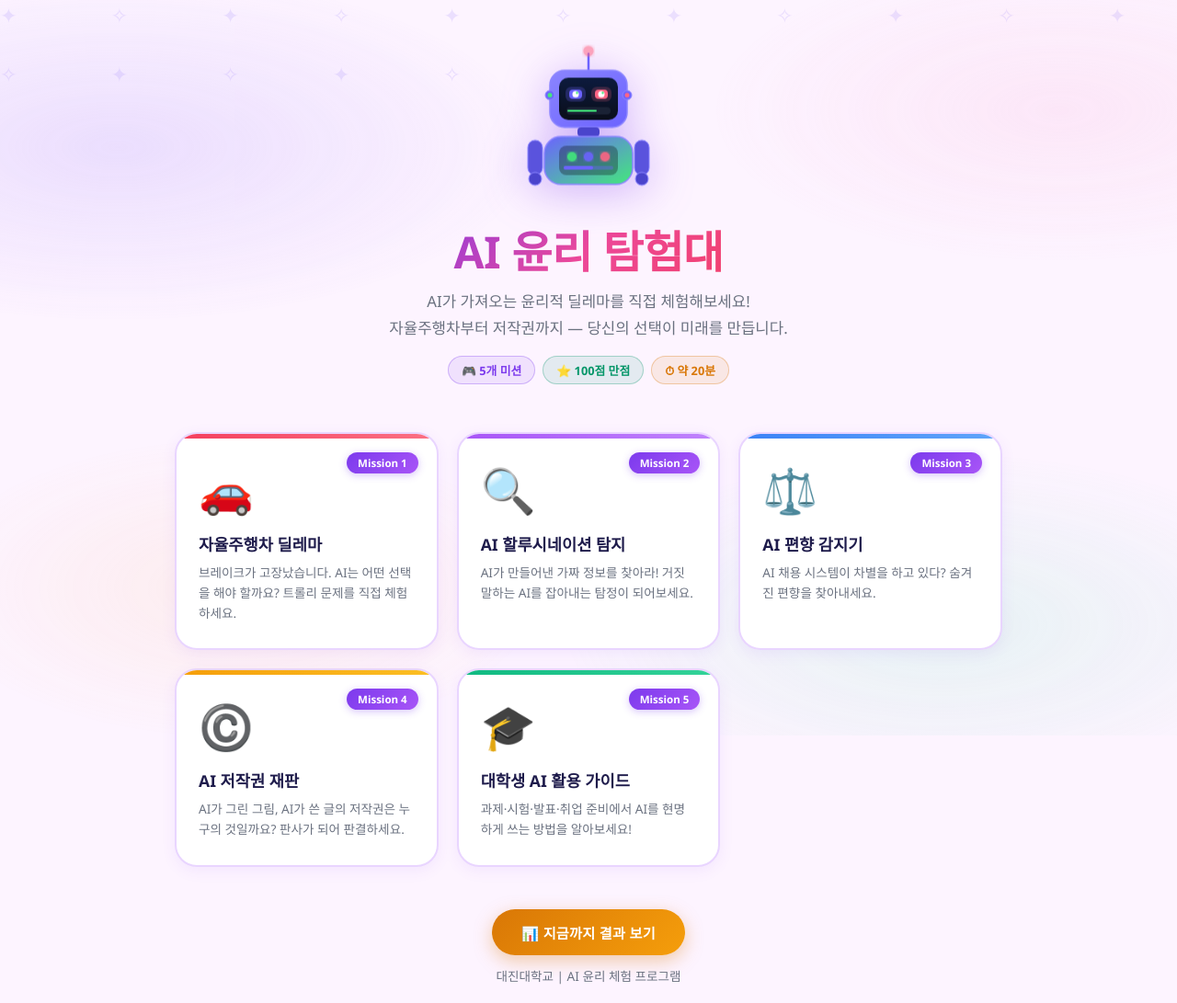
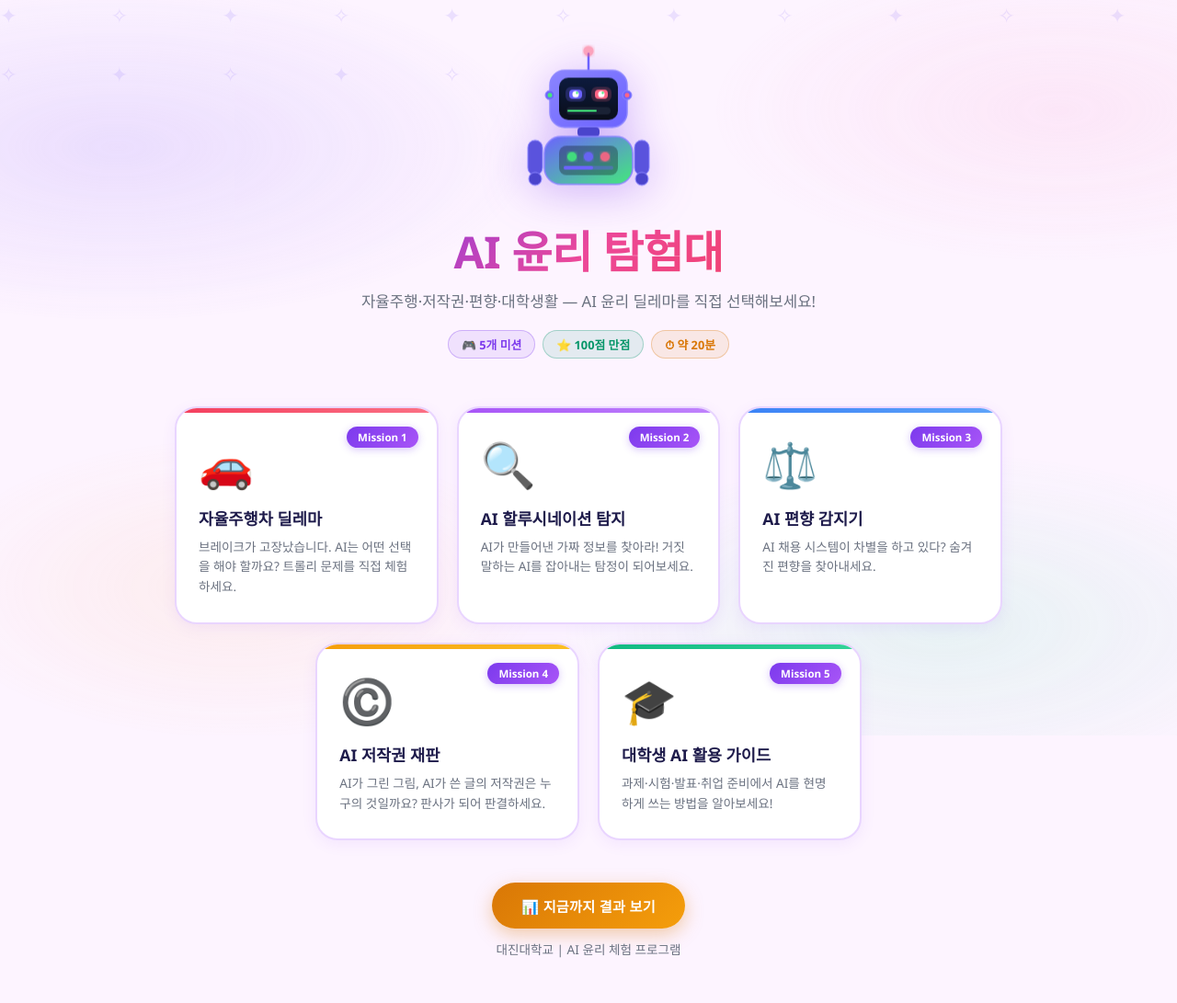
Before and after one commit to jykim629/ai-ethics-game, a plain HTML site: page index.html in a window 1280 px wide. Shown: the whole page at 92% size. After the commit the page ends 1062 px from the top, so only its background shows below. Drawn offline with Linux system fonts and the light colour scheme.

Commit message:
홈 그리드 레이아웃 개선 및 제목 아래 텍스트 축약
- 미션 카드 그리드: 6컬럼 레이아웃으로 5개 카드를 3+2 배치로 가운데 정렬 (빈 공간 제거)
- 모바일: grid-column:span 1!important 로 1열 유지
- 앱 제목 아래 소개 텍스트 한 줄로 축약

Co-Authored-By: Claude Sonnet 4.6 <noreply@anthropic.com>

```diff
--- a/index.html
+++ b/index.html
@@ -70,7 +70,10 @@
   .hero h1 { font-size:3rem; font-weight:900; background:linear-gradient(135deg,#7c3aed,#ec4899,#f43f5e); -webkit-background-clip:text; -webkit-text-fill-color:transparent; margin:16px 0 8px; letter-spacing:-0.5px; }
   .hero p { color:var(--text2); font-size:1.05rem; line-height:1.7; }
 
-  .module-grid { display:grid; grid-template-columns:repeat(auto-fit,minmax(260px,1fr)); gap:20px; max-width:900px; width:100%; margin-top:32px; }
+  .module-grid { display:grid; grid-template-columns:repeat(6,1fr); gap:20px; max-width:900px; width:100%; margin-top:32px; }
+  .module-card { grid-column:span 2; }
+  #card-4 { grid-column:2 / span 2; }
+  #card-5 { grid-column:4 / span 2; }
   .module-card {
     background:var(--card); border:2px solid var(--border); border-radius:24px; padding:28px 24px;
     cursor:pointer; transition:all 0.3s cubic-bezier(.34,1.56,.64,1); position:relative; overflow:hidden;
@@ -214,6 +217,7 @@
   @media(max-width:600px) {
     .hero h1 { font-size:2.1rem; }
     .module-grid { grid-template-columns:1fr; }
+    .module-card, #card-4, #card-5 { grid-column:span 1!important; }
     .intro-box { padding:28px 20px; }
     .scenario-card { padding:20px; }
     .court-scene { flex-direction:column; }
@@ -312,7 +316,7 @@
       <circle cx="128" cy="146" r="7" fill="#4a44cc" stroke="#8b85ff" stroke-width="1"/>
     </svg>
     <h1>AI 윤리 탐험대</h1>
-    <p>AI가 가져오는 윤리적 딜레마를 직접 체험해보세요!<br>자율주행차부터 저작권까지 — 당신의 선택이 미래를 만듭니다.</p>
+    <p>자율주행·저작권·편향·대학생활 — AI 윤리 딜레마를 직접 선택해보세요!</p>
     <div style="margin-top:16px; display:flex; gap:8px; justify-content:center; flex-wrap:wrap;">
       <span class="chip chip-blue">🎮 5개 미션</span>
       <span class="chip chip-green">⭐ 100점 만점</span>
@@ -881,6 +885,7 @@ function nextM2() {
   } else { renderM2(); window.scrollTo(0,0); }
 }
 
+
 // ===== MODULE 3: BIAS =====
 const m3Data = [
   {
```
